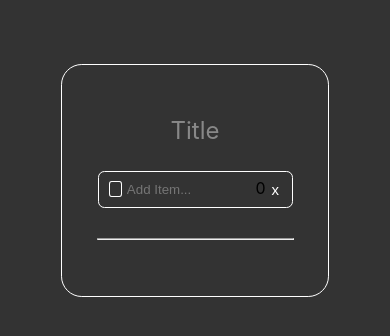
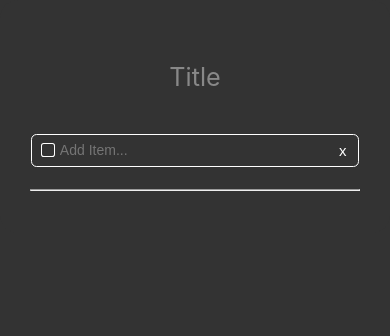
Before and after one commit to jd3vi1/Google-Keep-Alike, a React (Create React App) app: page / in a window 390 px wide. Shown: the top 336 px of the page. Built offline with nearby package versions, Linux system fonts and the light colour scheme.

Commit message:
added responsive design

```diff
--- a/src/Note.css
+++ b/src/Note.css
@@ -3,7 +3,7 @@
 	display: flex;
 	flex-direction: column;
 	background-color: #333;
-	width: 50%;
+	width: 45%;
 	min-height: 100px;
 	padding: 2.2rem;
 	border-radius: 1.3rem;
@@ -19,8 +19,9 @@ hr {
 .Note-title {
 	outline: none;
 	color: white;
-	font-size: 1.5rem;
-	margin: 1rem 0;
+	font-size: 1.8rem;
+    margin-top: 1rem;
+    margin-bottom: 3.2rem;
 }
 
 .Note-title[placeholder]:empty::before {
@@ -28,3 +29,19 @@ hr {
 	color: #888;
 	cursor: text;
 }
+
+@media screen and (max-width: 600px) {
+    .Note{
+        border: none;
+        width: 100%;
+        margin-top: 0rem;
+    }
+
+    .Note-title{
+        margin: 2.2rem 0;
+    }
+
+    hr{
+        margin: 0.8rem 0;
+    }
+}
--- a/src/Note.js
+++ b/src/Note.js
@@ -15,6 +15,7 @@ export class Note extends Component {
 		this.removeTodo = this.removeTodo.bind(this);
 		this.checkTodo = this.checkTodo.bind(this);
 		this.handleKeyUp = this.handleKeyUp.bind(this);
+		this.handleKeyDown = this.handleKeyDown.bind(this);
 	}
 
 	componentDidMount() {
@@ -28,15 +29,19 @@ export class Note extends Component {
 	}
 
 	handleKeyUp(evt) {
-		console.log(evt.keyCode);
-
-		// if (evt.keyCode === 8) return;
 		if (evt.keyCode === 13) {
 			evt.preventDefault();
 		}
 		this.setState({
 			title: evt.target.innerText,
 		});
+	}
+
+	handleKeyDown(evt) {
+		if (evt.keyCode === 8) return;
+		if (evt.keyCode === 13 || this.state.title.length > 20) {
+			evt.preventDefault();
+		}
 	}
 
 	addTodo(todo) {
@@ -112,10 +117,10 @@ export class Note extends Component {
 					placeholder="Title"
 					contentEditable="true"
 					onKeyUp={this.handleKeyUp}
+					onKeyDown={this.handleKeyDown}
 				></div>
 				{todos}
-				{/* {console.log(this.state.todos)} */}
-				<hr />
+			<hr/>
 				{checked}
 			</div>
 		);
--- a/src/TodoItem.css
+++ b/src/TodoItem.css
@@ -8,7 +8,8 @@
 }
 
 .Todo-Item {
-    /* display: flex; */
+	/* display: flex; */
+	font-size: 1rem;
 	text-align: left;
 	width: 90%;
 	background-color: transparent;
@@ -18,7 +19,8 @@
 }
 
 .Todo-Item-checked {
-    color: #888
+	color: #888;
+	text-decoration: line-through;
 }
 
 .Todo-Item[placeholder]:empty::before {
@@ -57,5 +59,12 @@
 	font-size: 15px;
 	color: white;
 	border: none;
-	cursor: pointer;
+    cursor: pointer;
+    text-decoration: none;
 }
+
+@media screen and (max-width: 600px) {
+	.Todo-Item-container {
+		margin: 0.8rem 0;
+	}
+}
--- a/src/TodoItem.js
+++ b/src/TodoItem.js
@@ -36,7 +36,13 @@ export class TodoItem extends Component {
 
 	render() {
 		return (
-			<div className="Todo-Item-container">
+			<div
+				className={
+					this.props.isChecked
+						? "Todo-Item-checked Todo-Item-container"
+						: "Todo-Item-container"
+				}
+			>
 				<input
 					type="checkbox"
 					name="chx"
@@ -61,8 +67,12 @@ export class TodoItem extends Component {
 					placeholder="Add Item..."
 					defaultValue={this.state.title}
 				/>
-				{this.state.title.length}
-				<button className="Remove-btn" onClick={this.handleRemove}>
+				<button
+					className={
+						this.props.isChecked ? "Todo-Item-checked Remove-btn" : "Remove-btn"
+					}
+					onClick={this.handleRemove}
+				>
 					x
 				</button>
 			</div>
--- a/src/index.css
+++ b/src/index.css
@@ -1,3 +1,19 @@
+:root{
+  font-size: 18px;
+}
+
+@media screen and (max-width: 960px){
+  :root{
+    font-size: 16px;
+  }
+}
+
+@media screen and (max-width: 600px){
+  :root{
+    font-size: 14px;
+  }
+}
+
 body {
   margin: 0;
   font-family: -apple-system, BlinkMacSystemFont, 'Segoe UI', 'Roboto', 'Oxygen',
```
